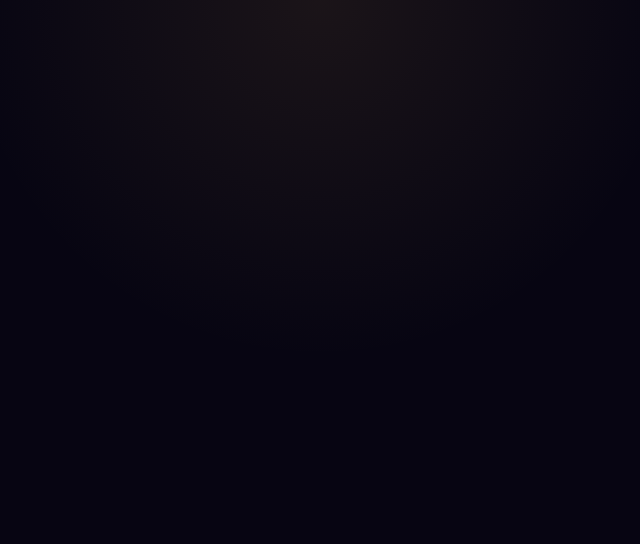
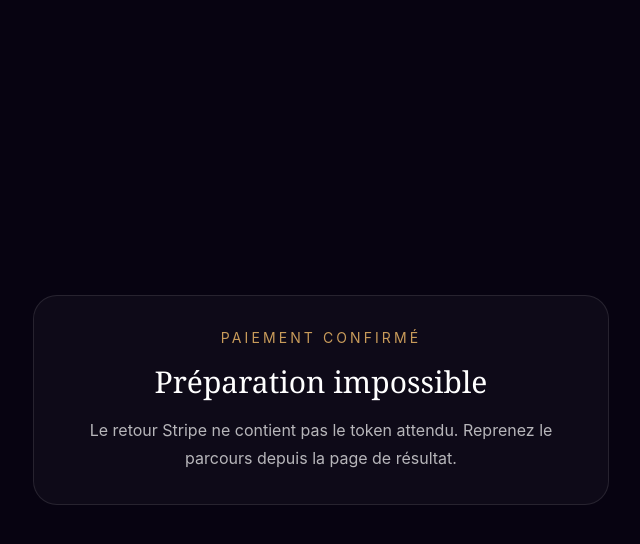
Before and after one commit to philmalbrunot-alt/Code-VivantV4B, a Next.js app: page /checkout/success in a window 1280 px wide. Before the commit this address had no page. Shown: the top 544 px of the page, without its empty margins (319-959 px from the left). Built offline with nearby package versions, Linux system fonts and the light colour scheme.

Commit message:
Update page.tsx

```diff
--- a/app/checkout/success/page.tsx
+++ b/app/checkout/success/page.tsx
@@ -1,20 +1,40 @@
-'use client';
+import { redirect } from "next/navigation";
 
-import { useEffect } from 'react';
-import { useRouter, useSearchParams } from 'next/navigation';
+export const dynamic = "force-dynamic";
 
-export default function CheckoutSuccessPage() {
-  const router = useRouter();
-  const params = useSearchParams();
+type Props = {
+  searchParams?: Promise<{
+    token?: string;
+    session_id?: string;
+  }>;
+};
 
-  useEffect(() => {
-    const token = params.get('token');
-    if (!token) {
-      router.replace('/');
-      return;
-    }
-    router.replace(`/lecture/prepare?token=${encodeURIComponent(token)}`);
-  }, [params, router]);
+export default async function CheckoutSuccessPage({ searchParams }: Props) {
+  const params = (await searchParams) ?? {};
+  const token = params.token;
+  const sessionId = params.session_id;
 
-  return null;
+  if (!token) {
+    return (
+      <main className="min-h-screen bg-[#070311] text-white flex items-center justify-center px-6">
+        <div className="max-w-xl rounded-3xl border border-white/10 bg-white/[0.03] p-8 text-center">
+          <p className="text-sm uppercase tracking-[0.22em] text-[#c89b5a]">
+            Paiement confirmé
+          </p>
+          <h1 className="mt-4 text-3xl font-serif">
+            Préparation impossible
+          </h1>
+          <p className="mt-4 text-white/70 leading-7">
+            Le retour Stripe ne contient pas le token attendu. Reprenez le parcours depuis la page de résultat.
+          </p>
+        </div>
+      </main>
+    );
+  }
+
+  const qs = new URLSearchParams();
+  qs.set("token", token);
+  if (sessionId) qs.set("session_id", sessionId);
+
+  redirect(`/lecture/prepare?${qs.toString()}`);
 }
```
